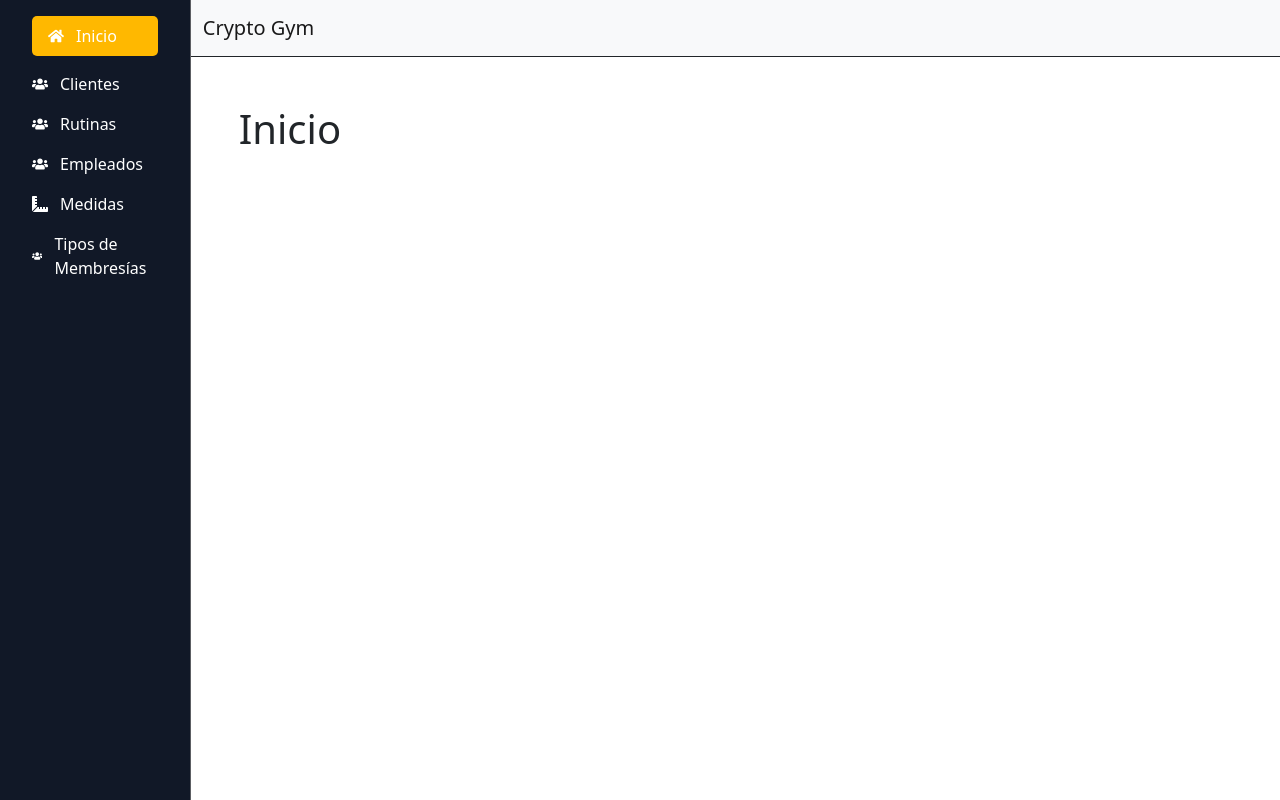
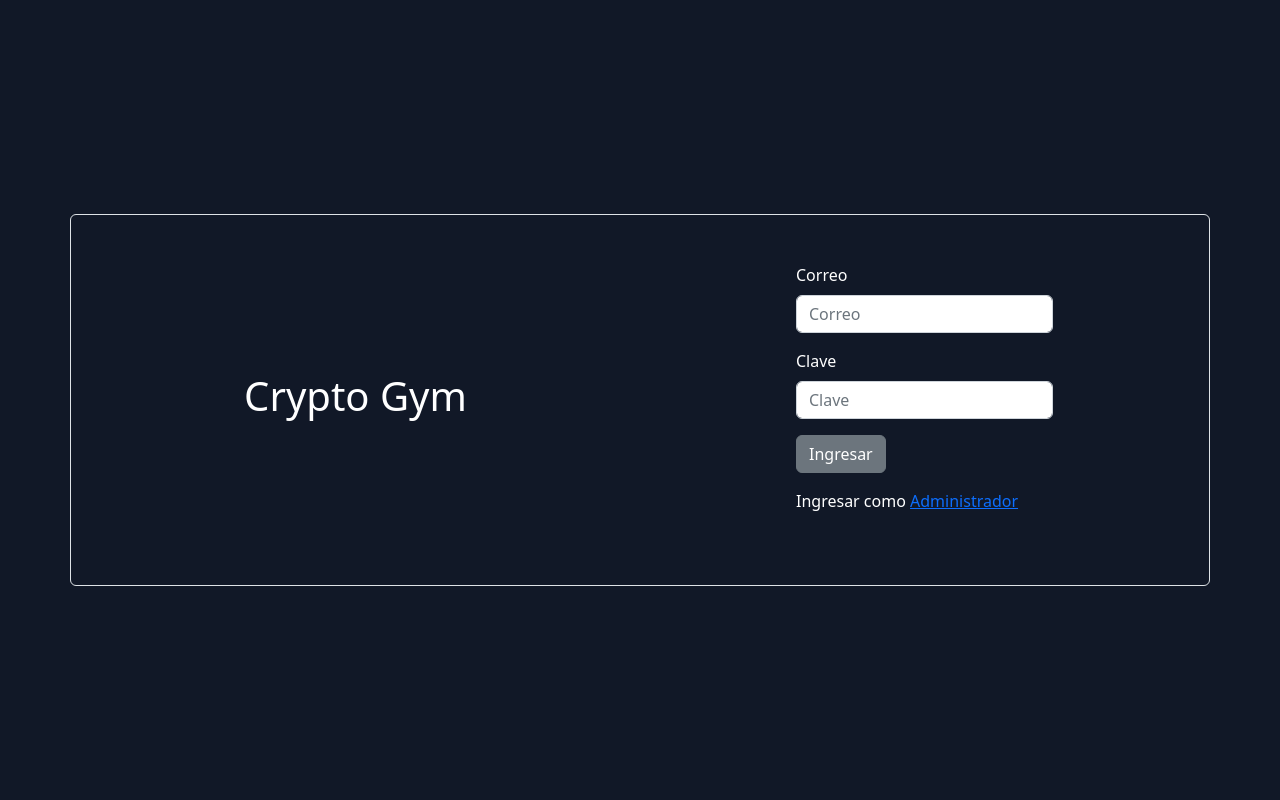
Before and after one commit to flores98s/crypto-gym-frontend-v3, a React (Create React App) app: page / in a window 1280 px wide. Built offline with nearby package versions, Linux system fonts and the light colour scheme.

Commit message:
Se agrego login

```diff
--- a/package.json
+++ b/package.json
@@ -17,7 +17,9 @@
     "react-router-dom": "^6.4.3",
     "react-scripts": "5.0.1",
     "react-select": "^5.6.1",
+    "react-use-cookie": "^1.4.0",
     "reactstrap": "^9.1.5",
+    "universal-cookie": "^4.0.4",
     "web-vitals": "^2.1.4"
   },
   "scripts": {
--- a/src/App.js
+++ b/src/App.js
@@ -13,8 +13,16 @@ import Home from "../src/pages/Home";
 import Empleados from "./pages/Empleados";
 import Medidas from "./pages/Medidas";
 import TiposMembresias from "./pages/TiposMembresias";
+import Login from "./pages/Login";
+import Cookies from "universal-cookie";
 
-let auth = true;
+let auth = false;
+const cookies = new Cookies();
+const authCookie = cookies.get("auth");
+if (authCookie) {
+  auth = true;
+}
+
 let NavApp = () => {
   return (
     <div className="flexi">
@@ -38,7 +46,17 @@ let NavApp = () => {
 };
 
 function App() {
-  return <Router>{auth ? <NavApp /> : <Navigate to="/login" />}</Router>;
+  return (
+    <Router>
+      <Routes>
+        {auth ? (
+          <Route path="*" element={<NavApp />} />
+        ) : (
+          <Route path="*" element={<Login />} />
+        )}
+      </Routes>
+    </Router>
+  );
 }
 
 export default App;
--- a/src/App.scss
+++ b/src/App.scss
@@ -45,3 +45,13 @@ body{
     }
   }
   }
+
+
+  .loginDiv{
+    display: flex;
+    height: 100vh;
+    // width: 100vw;
+    align-items: center;
+    justify-content: center;
+
+  }
--- a/src/components/NavbarNav.jsx
+++ b/src/components/NavbarNav.jsx
@@ -13,13 +13,26 @@ import {
   DropdownItem,
   NavbarText,
 } from 'reactstrap';
+import Cookies from 'universal-cookie';
+
+const cookies = new Cookies();
+
 
 function Example(args) {
   const [isOpen, setIsOpen] = useState(false);
 
   const toggle = () => setIsOpen(!isOpen);
 
+  let cerrarSesion = () => {
+    let confiramcion = window.confirm("¿Desea cerrar sesión?");
+    if (confiramcion) {
+      cookies.remove('auth');
+      window.location.href = '/';
+    }
+
+  }
   return (
+
     <div>
 
       <Navbar color="light" light expand="md">
@@ -33,6 +46,7 @@ function Example(args) {
             <NavItem>
               <NavLink href="">jklfj kdlfhsjdkl</NavLink>
             </NavItem> */}
+            <button onClick={cerrarSesion}>Cerrar Sesion</button>
             </Nav>
         </Collapse>
       </Navbar>
--- a/src/components/dialogs/AgregarMedidaDialog.jsx
+++ b/src/components/dialogs/AgregarMedidaDialog.jsx
@@ -29,6 +29,7 @@ let getClientes = async () => {
 };
 
 function ModalExample(props) {
+  console.log(props.medida);
   const [modal, setModal] = useState(false);
   const [nestedModal, setNestedModal] = useState(false);
   const [closeAll, setCloseAll] = useState(false);
@@ -152,10 +153,40 @@ function ModalExample(props) {
               return errors;
             }}
             onSubmit={(values, { setSubmitting }) => {
-              setTimeout(() => {
-                alert(JSON.stringify(values, null, 2));
-                setSubmitting(false);
-              }, 400);
+               // Post to backendurl
+               if (props.tipo === "editar") {
+                fetch(backendUrl + props.medida.id, {
+                  method: "PUT",
+                  headers: {
+                    "Content-Type": "application/json",
+                  },
+                  body: JSON.stringify(values),
+                })
+                  .then((response) => response.json())
+                  .then((data) => {
+                    console.log(data);
+                  })
+                  .catch((error) => {
+                    console.error("Error:", error);
+                  });
+              } else {
+                fetch(backendUrl, {
+                  method: "POST",
+                  headers: {
+                    "Content-Type": "application/json",
+                  },
+                  body: JSON.stringify(values),
+                })
+                  .then((response) => response.json())
+                  .then((data) => {
+                    console.log(data);
+                  })
+                  .catch((error) => {
+                    console.error("Error:", error);
+                  });
+              }
+              setSubmitting(false);
+              toggle();
             }}
             handleInputChange={(value) => {
               console.log(value);
--- a/src/pages/Login.jsx
+++ b/src/pages/Login.jsx
@@ -1,10 +1,143 @@
-import React from 'react'
+import React from "react";
+import { Col, Row, Container } from "react-bootstrap";
+import { Formik, Field, ErrorMessage } from "formik";
+import { useState } from "react";
+import {
+  Button,
+  Modal,
+  ModalHeader,
+  ModalBody,
+  ModalFooter,
+  Form,
+  Label,
+  Input,
+  FormGroup,
+} from "reactstrap";
+import Cookies from "universal-cookie";
 
+async function loginUser(credentials) {
+  return fetch(
+    "https://cryptogymbackend-production.up.railway.app/api/loginCliente/",
+    {
+      method: "POST",
+      headers: {
+        "Content-Type": "application/json",
+      },
+      body: JSON.stringify(credentials),
+    }
+  ).then((data) => data.json());
+}
 
 function Login() {
+  const [intentos, setIntentos] = useState(0);
+  const [backendErrors, setBackendErrors] = useState([]);
+  const [data, setData] = useState([]);
+  const cookies = new Cookies();
+
   return (
-    <div className='m' >Login</div>
-  )
+    <div className="loginDiv bg-gray-900">
+      <Container className="border rounded">
+        <Row className="my-5">
+          <Col>
+            <div className="h-100 flex items-center justify-center text-white">
+              <h1 className="">Crypto Gym</h1>
+            </div>
+          </Col>
+          <Col>
+            <div className="h-100 flex items-start justify-center w-100">
+              <Formik
+                initialValues={{ correo: "", clave: "" }}
+                validate={(values) => {
+                  const errors = {};
+                  if (!values.correo) {
+                    errors.correo = "Requirido";
+                  } else if (
+                    !/^[A-Z0-9._%+-]+@[A-Z0-9.-]+\.[A-Z]{2,}$/i.test(
+                      values.correo
+                    )
+                  ) {
+                    errors.correo = "Correo Invalido";
+                  }
+                  if (!values.clave) {
+                    errors.clave = "Requirido";
+                  }
+                  return errors;
+                }}
+                onSubmit={(values, { setSubmitting }) => {
+                  loginUser(values).then((data) => {
+                    console.log(typeof data);
+                    console.log(data);
+                    if (data[0]){
+                      cookies.set("auth", data[0].clave, { path: "/" });
+                      window.location.href = "/";
+                    }
+                    else{
+                      // console.log("Login fallido");
+                      setBackendErrors(data.error);
+                    }
+
+                  });
+                }}
+
+              >
+                {({
+                  values,
+                  errors,
+                  touched,
+                  handleChange,
+                  handleBlur,
+                  handleSubmit,
+                  isSubmitting,
+                  handleInputChange,
+                  handleSelectChange,
+                }) => (
+                  <Form className="text-white" onSubmit={handleSubmit}>
+                    <FormGroup>
+                      <Label for="correo">Correo</Label>
+                      <Field
+                        type="email"
+                        name="correo"
+                        placeholder="Correo"
+                        className="form-control"
+                      />
+                      <ErrorMessage
+                        name="correo"
+                        component="div"
+                        className="text-danger"
+                      />
+                    </FormGroup>
+                    <FormGroup>
+                      <Label for="clave">Clave</Label>
+                      <Field
+                        type="password"
+                        name="clave"
+                        placeholder="Clave"
+                        className="form-control"
+                      />
+                      <ErrorMessage
+                        name="clave"
+                        component="div"
+                        className="text-danger"
+                      />
+                      <div className="text-danger">{backendErrors}</div>
+                    </FormGroup>
+                    <FormGroup className="mt-2">
+                      <Button type="submit">Ingresar</Button>
+                    </FormGroup>
+                    <FormGroup className="mt-2">
+                      <Label>
+                        Ingresar como <a href="/loginAdmin">Administrador</a>
+                      </Label>
+                    </FormGroup>
+                  </Form>
+                )}
+              </Formik>
+            </div>
+          </Col>
+        </Row>
+      </Container>
+    </div>
+  );
 }
 
-export default Login
+export default Login;
--- a/src/pages/Medidas.jsx
+++ b/src/pages/Medidas.jsx
@@ -63,7 +63,7 @@ function Medidas() {
                 <button className="btn btn-danger btn-sm mx-2 w-75">
                   Eliminar
                 </button>
-                <AgregarMedidaDialog medidaId={medida.id} tipo={"editar"} />
+                <AgregarMedidaDialog medida={medida} tipo={"editar"} />
               </td>
             </tr>
           ))}
```
Also changed, not shown: src/components/dialogs/AgregarEmpleadoDialog.jsx (+47 -13 lines), 1 other file (tests, documents, lock files or other folders).
